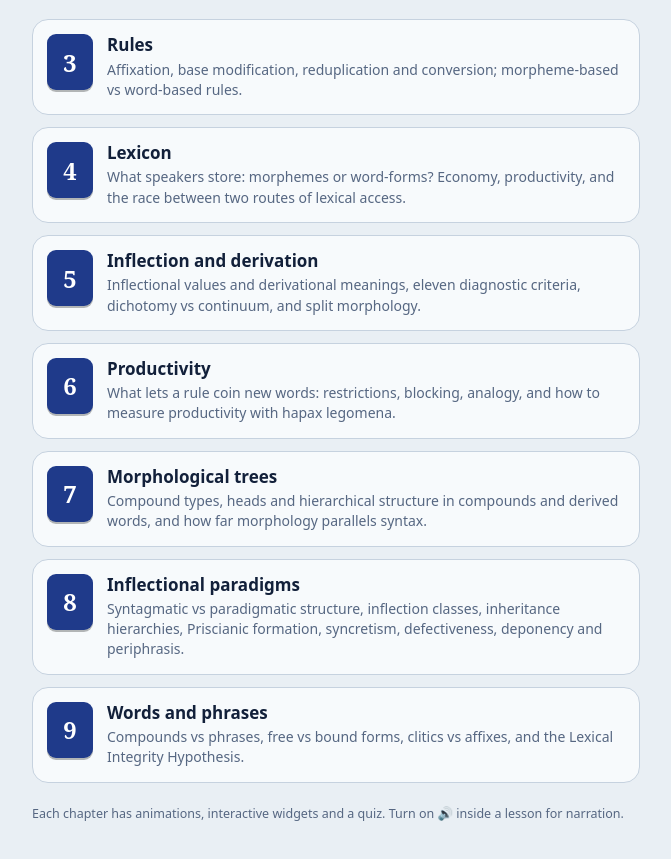
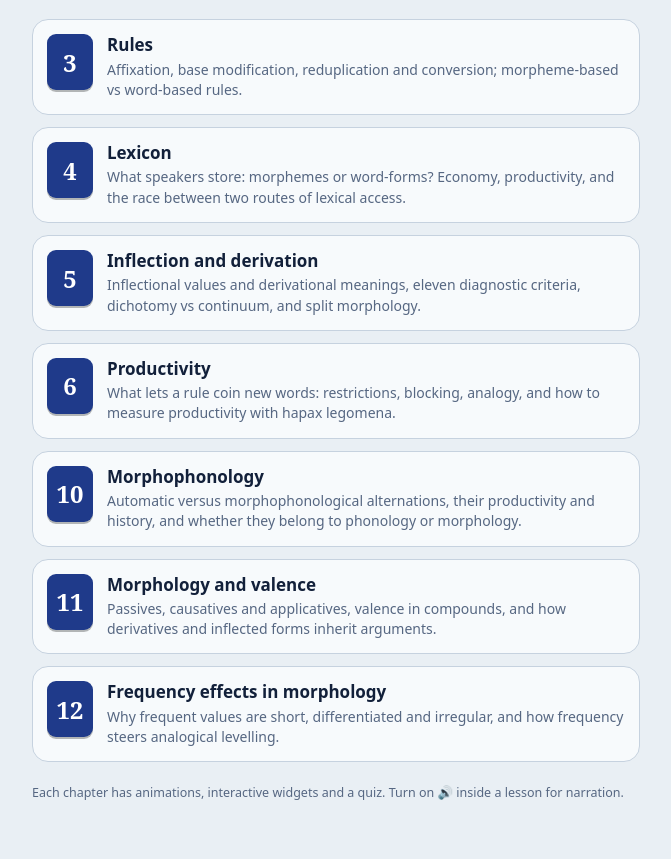
Before and after one commit to Mustapha0/morphology-lessons, a plain HTML site: page index.html in a window 1280 px wide. Shown: the part 83-942 px from the top of the page, without its empty margins (304-975 px from the left). Drawn offline with Linux system fonts and the light colour scheme.

Commit message:
Add files via upload

```diff
--- a/index.html
+++ b/index.html
@@ -21,9 +21,9 @@ const CHAPTERS=[
   {n:4,title:'Lexicon',href:'ch4/index.html',blurb:'What speakers store: morphemes or word-forms? Economy, productivity, and the race between two routes of lexical access.'},
   {n:5,title:'Inflection and derivation',href:'ch5/index.html',blurb:'Inflectional values and derivational meanings, eleven diagnostic criteria, dichotomy vs continuum, and split morphology.'},
   {n:6,title:'Productivity',href:'ch6/index.html',blurb:'What lets a rule coin new words: restrictions, blocking, analogy, and how to measure productivity with hapax legomena.'},
-  {n:7,title:'Morphological trees',href:'ch7/index.html',blurb:'Compound types, heads and hierarchical structure in compounds and derived words, and how far morphology parallels syntax.'},
-  {n:8,title:'Inflectional paradigms',href:'ch8/index.html',blurb:'Syntagmatic vs paradigmatic structure, inflection classes, inheritance hierarchies, Priscianic formation, syncretism, defectiveness, deponency and periphrasis.'},
-  {n:9,title:'Words and phrases',href:'ch9/index.html',blurb:'Compounds vs phrases, free vs bound forms, clitics vs affixes, and the Lexical Integrity Hypothesis.'}
+  {n:10,title:'Morphophonology',href:'ch10/index.html',blurb:'Automatic versus morphophonological alternations, their productivity and history, and whether they belong to phonology or morphology.'},
+  {n:11,title:'Morphology and valence',href:'ch11/index.html',blurb:'Passives, causatives and applicatives, valence in compounds, and how derivatives and inflected forms inherit arguments.'},
+  {n:12,title:'Frequency effects in morphology',href:'ch12/index.html',blurb:'Why frequent values are short, differentiated and irregular, and how frequency steers analogical levelling.'}
 ];
 const list=document.getElementById('list');
 CHAPTERS.forEach(c=>{
```
